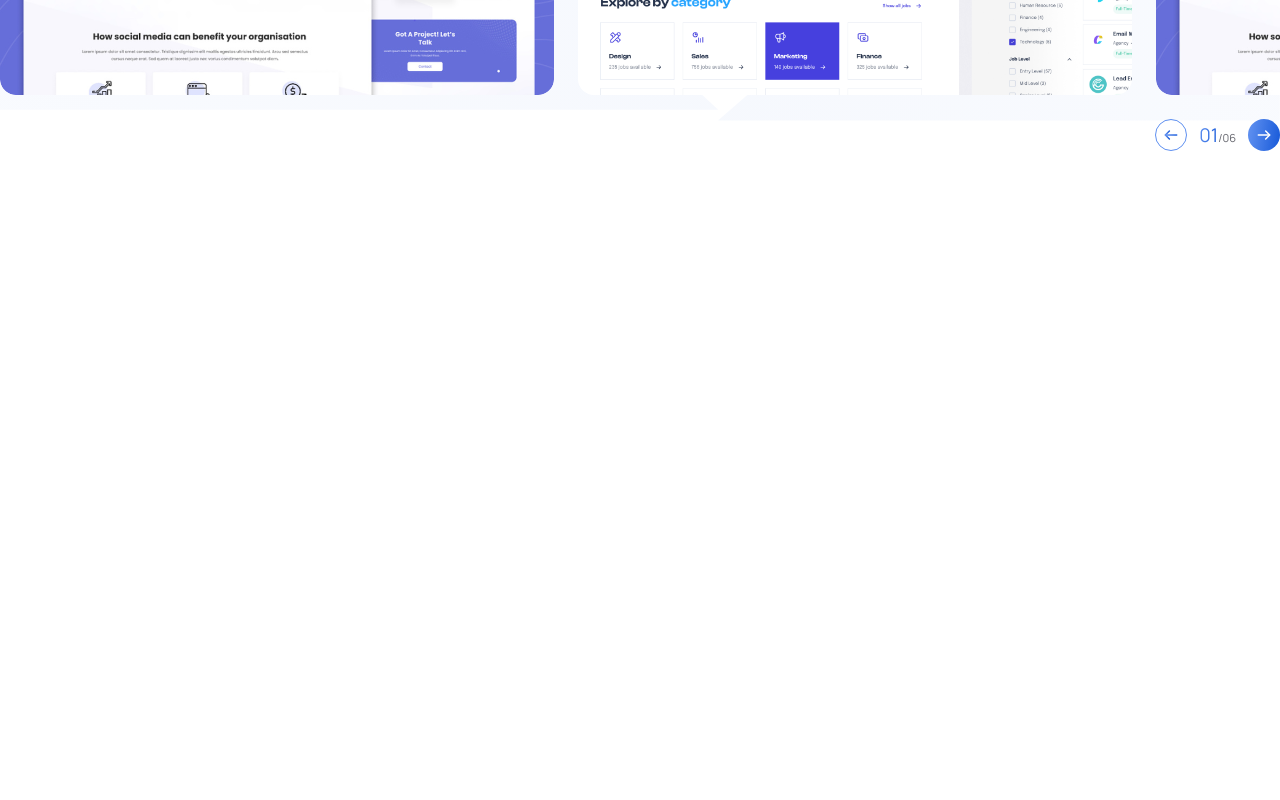
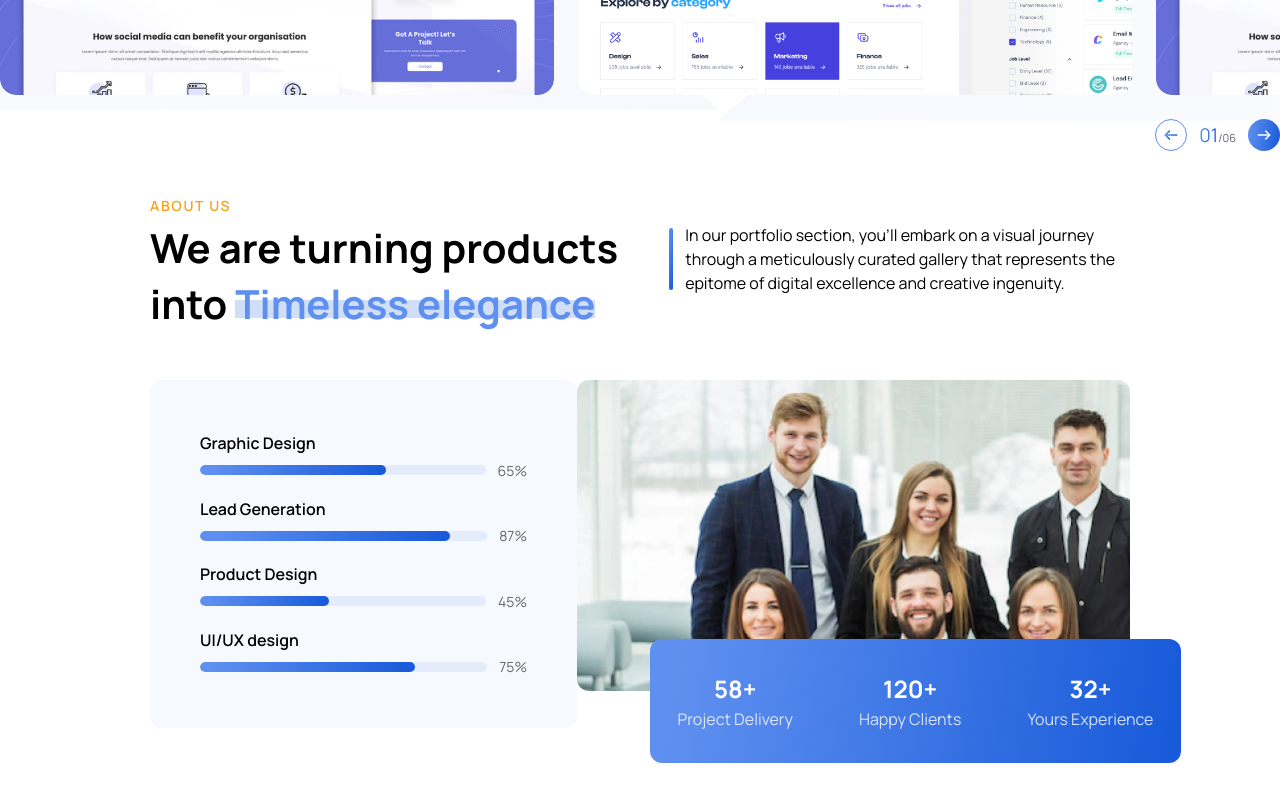
Before and after one commit to sakibsarkar/webWhiz-sakib, a Next.js app: page / in a window 1280 px wide. Shown: the part 1399-2199 px from the top of the page. Before the commit the page ends 1550 px from the top, so only its background shows below. Built offline with nearby package versions, Linux system fonts and the light colour scheme.

Commit message:
our service page complete

```diff
--- a/src/app/page.tsx
+++ b/src/app/page.tsx
@@ -1,3 +1,4 @@
+import AboutUs from "@/components/sections/AboutUs/AboutUs";
 import Banner from "@/components/sections/Banner/Banner";
 import Image from "next/image";
 import Portfolio from "@/components/sections/Portfolio/Portfolio";
@@ -7,6 +8,7 @@ export default function Home() {
     <>
       <Banner />
       <Portfolio />
+      <AboutUs />
     </>
   );
 }
--- /dev/null
+++ b/src/components/sections/AboutUs/AboutUs.tsx
@@ -0,0 +1,70 @@
+import Image from "next/image";
+import SectionTitle from "@/components/shared/SectionTitle/SectionTitle";
+import VerticalLine from "@/utils/VerticalLine";
+import { progressData } from "@/utils/mock/progressData";
+
+const AboutUs = () => {
+    return (
+        <section className="pb-[37px]">
+            <div className="container spacing mt-[76px] flex flex-col items-start justify-start gap-[48px]">
+                <div className="w-full">
+                    <SectionTitle title="About us" subTitle="We are turning products into " highLightTxt="Timeless elegance" description="In our portfolio section, you'll embark on a visual journey through a meticulously curated gallery that represents the epitome of digital excellence and creative ingenuity." subWidth="554px" />
+                </div>
+
+                <div className="w-full flex items-start justify-between">
+
+                    <div className="max-w-[548px] h-[348px] p-[50px] center col-center gap-[16px] bg-[#f6f9fe] rounded-[12px] flex-1">
+                        {
+                            progressData.map(data => <div key={data.id} className="w-full flex flex-col items-start justify-start gap-[4.5px]">
+
+                                <h4 className="font-[600] text-[16px]">{data.skill}</h4>
+
+                                <div className="flex justify-between items-center w-full gap-[12px]">
+
+                                    <div className="w-full h-[10px] relative bg-[#e4ecfb] rounded-full overflow-hidden">
+                                        <div className={`absolute h-full gradient left-0 top-0 rounded-full`} style={{ width: data.progress + "%" }}></div>
+                                    </div>
+
+                                    <p className="text-[14px] text-paragraphColor">{data.progress}%</p>
+                                </div>
+
+                            </div>)
+                        }
+                    </div>
+
+
+                    <div className="h-[383px] flex items-start justify-start relative">
+                        <Image alt="about us" width={553} height={311} src={"/images/image129.png"} className="rounded-xl" />
+
+                        <div className="absolute w-[531px] h-[124px] p-[32px 28px] gradient flex items-center justify-center text-white gap-[32px] rounded-[12px] bottom-0 right-[-51px]">
+
+                            <div className="text-center">
+                                <h3 className="text-[24px] font-[700]">58+</h3>
+                                <p className="text-[16px] text-[#ffffffcc]">Project Delivery</p>
+                            </div>
+
+                            <VerticalLine />
+
+                            <div className="text-center">
+                                <h3 className="text-[24px] font-[700]">120+</h3>
+                                <p className="text-[16px] text-[#ffffffcc]">Happy Clients</p>
+                            </div>
+
+                            <VerticalLine />
+
+                            <div className="text-center">
+                                <h3 className="text-[24px] font-[700]">32+</h3>
+                                <p className="text-[16px] text-[#ffffffcc]">Yours Experience</p>
+                            </div>
+                        </div>
+
+                    </div>
+
+                </div>
+
+            </div>
+        </section>
+    );
+};
+
+export default AboutUs;
--- a/src/components/sections/Portfolio/Portfolio.tsx
+++ b/src/components/sections/Portfolio/Portfolio.tsx
@@ -1,4 +1,5 @@
 import PortfolioSlider from "@/components/PortfolioSlider/PortfolioSlider";
+import SectionTitle from "@/components/shared/SectionTitle/SectionTitle";
 import TriangleGraphic from "@/components/shared/TriangleGraphic/TriangleGraphic";
 
 const Portfolio = () => {
@@ -8,18 +9,11 @@ const Portfolio = () => {
             <div className="container relative">
                 <div className="flex flex-col items-start justify-start gap-[16px]">
 
-                    <div className="container spacing">
-                        <div className="flex flex-col items-start justify-start gap-[4px]">
-                            <p className="text-[#FBA017] text-[14px] font-[600] uppercase tracking-[1.68px]">portfolio</p>
-                            <div className="flex items-start justify-between gap-[20px] w-full">
-                                <h1 className="text-[40px] font-[700] w-[554px] leading-[140%]">Discovering digital mastery and <span className="highLight text-primary">Creative innovation</span></h1>
 
-                                <p className="verticalHigh w-[512px] h-[78px]">In our portfolio section, you&apos;ll embark on a visual journey through a meticulously curated gallery that represents the epitome of digital excellence and creative ingenuity.</p>
-                            </div>
 
-                        </div>
+                    <div className="w-full spacing">
+                        <SectionTitle title="portfolio" subTitle="Discovering digital mastery and " highLightTxt="Creative innovation" description="In our portfolio section, you&apos;ll embark on a visual journey through a meticulously curated gallery that represents the epitome of digital excellence and creative ingenuity." subWidth="554px" />
                     </div>
-
 
                     <PortfolioSlider />
 
--- /dev/null
+++ b/src/components/shared/SectionTitle/SectionTitle.tsx
@@ -0,0 +1,25 @@
+type DataType = {
+    title: string,
+    subTitle: string,
+    highLightTxt: string,
+    description: string,
+    subWidth: string
+}
+
+const SectionTitle: React.FC<DataType> = ({ title, subTitle, highLightTxt, description, subWidth }) => {
+    return (
+
+        <div className="flex flex-col items-start justify-start gap-[4px]">
+            <p className="text-[#FBA017] text-[14px] font-[600] uppercase tracking-[1.68px]">{title}</p>
+            <div className="flex items-start justify-between gap-[20px] w-full">
+                <h1 className="text-[40px] font-[700] leading-[140%]" style={{ width: subWidth }}>{subTitle}<span className="highLight text-primary">{highLightTxt}</span></h1>
+
+                <p className="verticalHigh w-[512px] h-[78px]">{description}</p>
+            </div>
+
+        </div>
+
+    );
+};
+
+export default SectionTitle;
--- /dev/null
+++ b/src/utils/VerticalLine.tsx
@@ -0,0 +1,15 @@
+type DataType = {
+    w?: string,
+    h?: string,
+
+}
+
+const VerticalLine: React.FC<DataType> = ({ w, h }) => {
+    return (
+        <div className="bg-[#E2F4EA]" style={{ width: w || "2px", height: h || "60px" }}>
+
+        </div>
+    );
+};
+
+export default VerticalLine;
--- /dev/null
+++ b/src/utils/mock/progressData.tsx
@@ -0,0 +1,22 @@
+export const progressData = [
+    {
+        id: "S1",
+        skill: "Graphic Design",
+        progress: 65
+    },
+    {
+        id: "S2",
+        skill: "Lead Generation",
+        progress: 87
+    },
+    {
+        id: "S3",
+        skill: "Product Design",
+        progress: 45
+    },
+    {
+        id: "S4",
+        skill: "UI/UX design",
+        progress: 75
+    },
+]
```
Also changed, not shown: public/images/image129.png (added).
